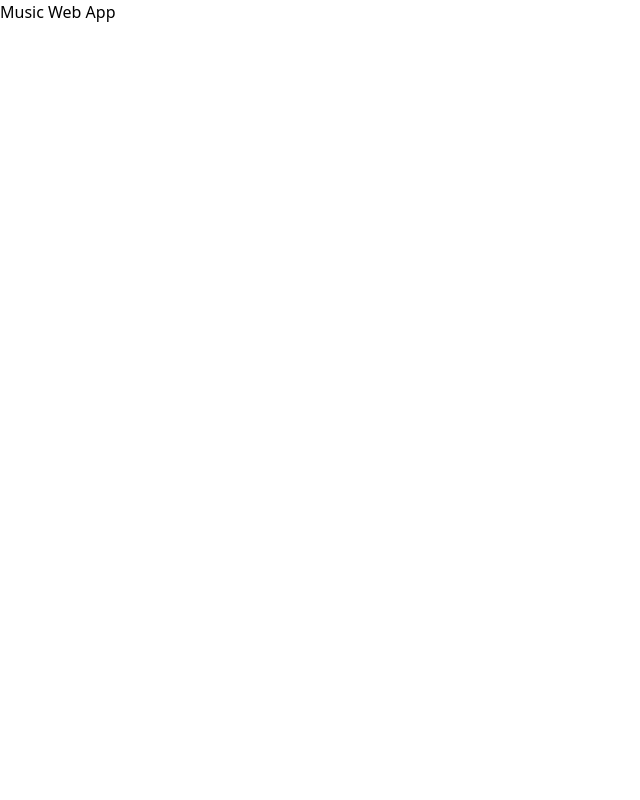
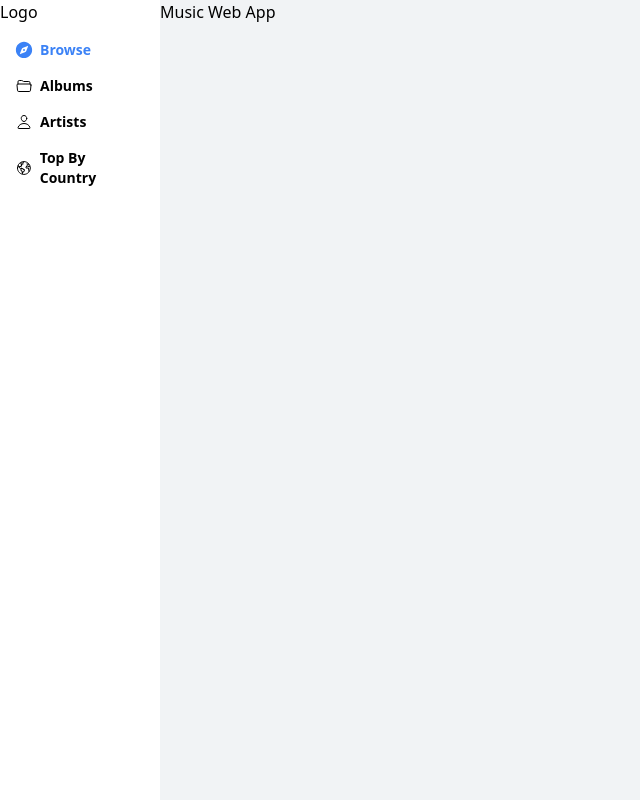
Before and after one commit to Virendra-khorwal/music-web-app-nextjs, a Next.js app: page / in a window 1280 px wide. Shown: the whole page, without its empty margins (0-640 px from the left). Built offline with nearby package versions, Linux system fonts and the light colour scheme; no server answers.

Commit message:
sidebar add

```diff
--- /dev/null
+++ b/components/Sidebar.jsx
@@ -0,0 +1,69 @@
+import Link from "next/link";
+import { useRouter } from "next/router";
+import {
+  IoCompassOutline,
+  IoCompass,
+  IoEarthOutline,
+  IoEarth,
+  IoPersonOutline,
+  IoPerson,
+  IoFolderOpenOutline,
+  IoFolderOpen,
+} from "react-icons/io5";
+
+const Sidebar = () => {
+  const route = useRouter();
+  const menu = [
+    {
+      name: "Browse",
+      filled: IoCompass,
+      outline: IoCompassOutline,
+      link: "/",
+    },
+    {
+      name: "Albums",
+      filled: IoFolderOpen,
+      outline: IoFolderOpenOutline,
+      link: "/albums",
+    },
+    {
+      name: "Artists",
+      filled: IoPerson,
+      outline: IoPersonOutline,
+      link: "/artists",
+    },
+    {
+      name: "Top By Country",
+      filled: IoEarth,
+      outline: IoEarthOutline,
+      link: "/topByCountry",
+    },
+  ];
+
+  return (
+    <div className="bg-white w-40">
+      <h1>Logo</h1>
+      <div className="flex flex-col gap-4 p-4">
+        {menu.map((item, i) => (
+          <Link
+            href={item.link}
+            className="flex items-center gap-2 cursor-pointer transition-all ease-in"
+            key={i}
+          >
+            {route.pathname === item.link ? <item.filled className="text-blue-500 scale-125 transition-all ease-in" /> : <item.outline />}
+
+            <h3
+              className={`${
+                route.pathname == item.link ? "text-blue-500" : "text-black"
+              } text-sm font-semibold`}
+            >
+              {item.name}
+            </h3>
+          </Link>
+        ))}
+      </div>
+    </div>
+  );
+};
+
+export default Sidebar;
--- a/package.json
+++ b/package.json
@@ -16,6 +16,7 @@
     "next": "13.1.6",
     "react": "18.2.0",
     "react-dom": "18.2.0",
+    "react-icons": "^4.7.1",
     "react-redux": "^8.0.5"
   },
   "devDependencies": {
--- a/pages/_app.js
+++ b/pages/_app.js
@@ -1,11 +1,17 @@
-import '@/styles/globals.css'
-import { Provider } from 'react-redux'
-import { store } from './api/store'
+import Sidebar from "@/components/Sidebar";
+import "@/styles/globals.css";
+import { Provider } from "react-redux";
+import { store } from "./api/store";
 
 export default function App({ Component, pageProps }) {
   return (
     <Provider store={store}>
-      <Component {...pageProps} />
+      <div className="flex bg-smoke h-screen">
+        <Sidebar />
+        <div className="">
+          <Component {...pageProps} />
+        </div>
+      </div>
     </Provider>
   );
 }
--- /dev/null
+++ b/pages/albums.jsx
@@ -0,0 +1,10 @@
+
+const Albums =() => {
+    return (
+        <div>
+            Albums
+        </div>
+    )
+}
+
+export default Albums;
--- /dev/null
+++ b/pages/artists.jsx
@@ -0,0 +1,11 @@
+
+const Artists = () => {
+
+    return (
+        <div>
+            Artists
+        </div>
+    )
+}
+
+export default Artists;
--- /dev/null
+++ b/pages/topByCountry.jsx
@@ -0,0 +1,10 @@
+
+const TopByCountry = () => {
+    return (
+        <div>
+            Top By Country
+        </div>
+    )
+}
+
+export default TopByCountry;
--- a/tailwind.config.js
+++ b/tailwind.config.js
@@ -9,7 +9,11 @@ module.exports = {
     "./src/**/*.{js,ts,jsx,tsx}",
   ],
   theme: {
-    extend: {},
+    extend: {
+      colors: {
+        smoke: "#f1f3f5",
+      },
+    },
   },
   plugins: [],
 };
```
Also changed, not shown: 1 other file (tests, documents, lock files or other folders).
